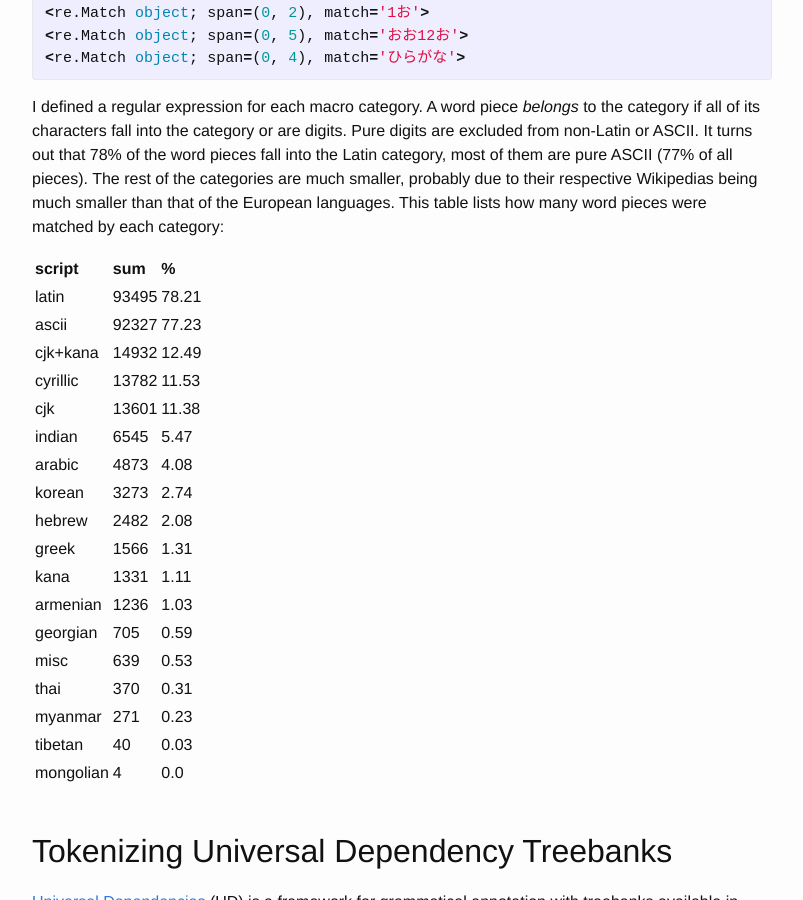
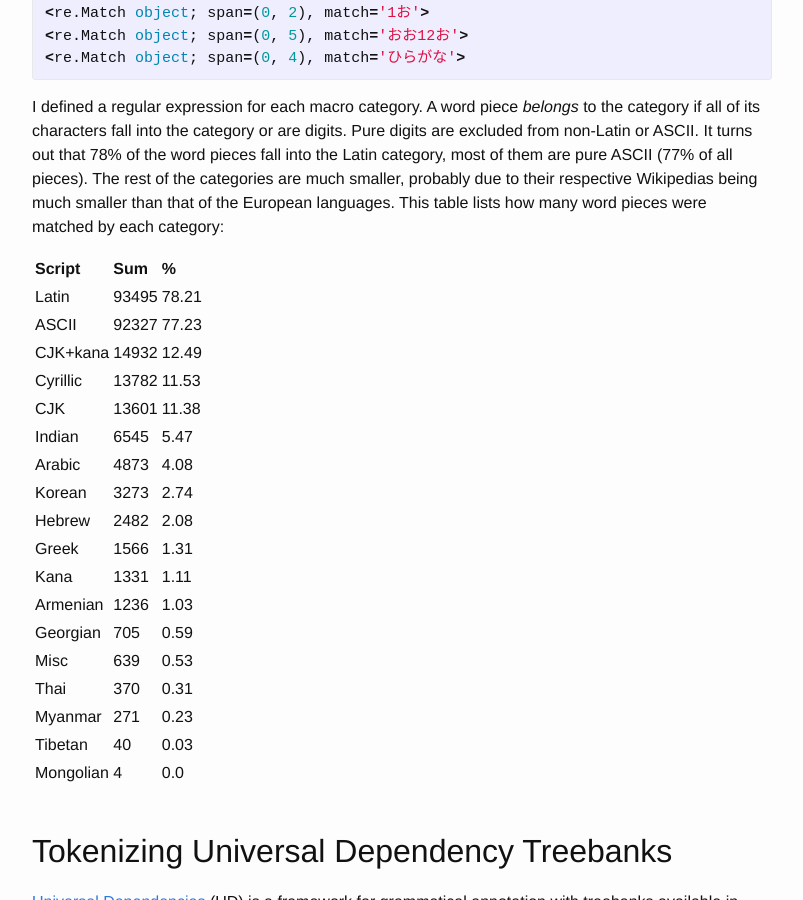
Before and after one commit to juditacs/juditacs.github.io, a Jekyll site: the page built from _posts/2019-02-18-bert-tokenization-stats.md, in a window 1280 px wide and 900 px high, scrolled down 3090 px. Shown: the whole window, without its empty margins (238-1041 px from the left). Built offline with Jekyll 4.4.1, drawn with Linux system fonts in a browser that asks for light colours; comment, search, counter and statistics services are not loaded; some of the changed text lies outside the part shown.

Commit message:
correct casing

```diff
--- a/_posts/2019-02-18-bert-tokenization-stats.md
+++ b/_posts/2019-02-18-bert-tokenization-stats.md
@@ -87,7 +87,7 @@ Hiragana, Katakana), Cyrillic, Korean Hangul, Indian (various alphabets used
 mainly in India) etc. The exact mapping is available
 [here](/assets/bert_vocab/macro_unicode_ranges.txt).
 
-We can match ranges of unicode character with Python regular expressions like
+We can match ranges of Unicode character with Python regular expressions like
 this:
 
 {% highlight python %}
@@ -148,26 +148,26 @@ all pieces). The rest of the categories are much smaller, probably due to their
 respective Wikipedias being much smaller than that of the European languages.
 This table lists how many word pieces were matched by each category:
 
-| script | sum | % |
+| Script | Sum | % |
 | :----- | :----- | :----- |
-| latin | 93495 | 78.21 |
-| ascii | 92327 | 77.23 |
-| cjk+kana | 14932 | 12.49 |
-| cyrillic | 13782 | 11.53 |
-| cjk | 13601 | 11.38 |
-| indian | 6545 | 5.47 |
-| arabic | 4873 | 4.08 |
-| korean | 3273 | 2.74 |
-| hebrew | 2482 | 2.08 |
-| greek | 1566 | 1.31 |
-| kana | 1331 | 1.11 |
-| armenian | 1236 | 1.03 |
-| georgian | 705 | 0.59 |
-| misc | 639 | 0.53 |
-| thai | 370 | 0.31 |
-| myanmar | 271 | 0.23 |
-| tibetan | 40 | 0.03 |
-| mongolian | 4 | 0.0 |
+| Latin | 93495 | 78.21 |
+| ASCII | 92327 | 77.23 |
+| CJK+kana | 14932 | 12.49 |
+| Cyrillic | 13782 | 11.53 |
+| CJK | 13601 | 11.38 |
+| Indian | 6545 | 5.47 |
+| Arabic | 4873 | 4.08 |
+| Korean | 3273 | 2.74 |
+| Hebrew | 2482 | 2.08 |
+| Greek | 1566 | 1.31 |
+| Kana | 1331 | 1.11 |
+| Armenian | 1236 | 1.03 |
+| Georgian | 705 | 0.59 |
+| Misc | 639 | 0.53 |
+| Thai | 370 | 0.31 |
+| Myanmar | 271 | 0.23 |
+| Tibetan | 40 | 0.03 |
+| Mongolian | 4 | 0.0 |
 
 <br>
 
```
